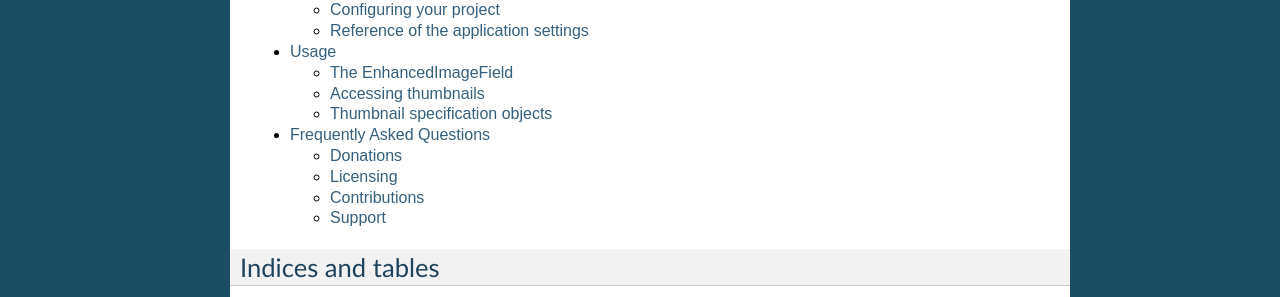
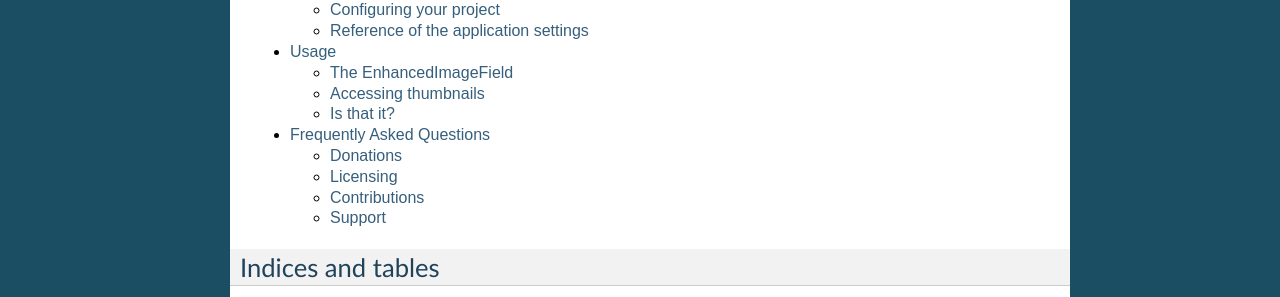
Before and after one commit to PrimarySite/django-thumbnail-works, a Sphinx documentation site: the page built from docs/index.rst, in a window 1280 px wide. Shown: the part 798-1095 px from the top of the page. Built offline with Sphinx 7.4.7, drawn with Linux system fonts in a browser that asks for light colours.

Commit message:
Updated usage documentation

```diff
--- a/docs/usage.rst
+++ b/docs/usage.rst
@@ -16,10 +16,10 @@
 Accessing thumbnails
 ====================
 
-.. automethod:: thumbnail_works.fields.EnhancedImageFieldFile.__init__
+.. autoclass:: thumbnail_works.fields.EnhancedImageFieldFile
 
 
-Thumbnail specification objects
-===============================
+Is that it?
+===========
 
-.. autoclass:: thumbnail_works.fields.ThumbnailSpec
+Indeed, that's pretty much all you can do with ``django-thumbnail-works``.
```
